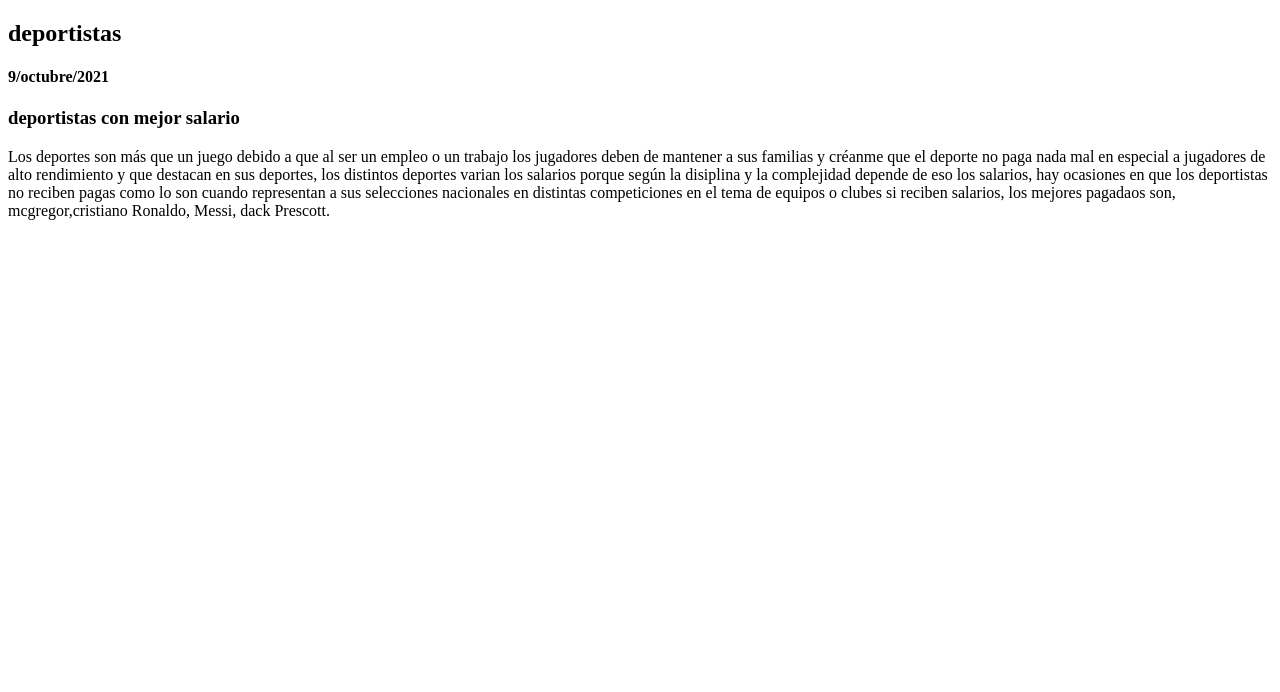
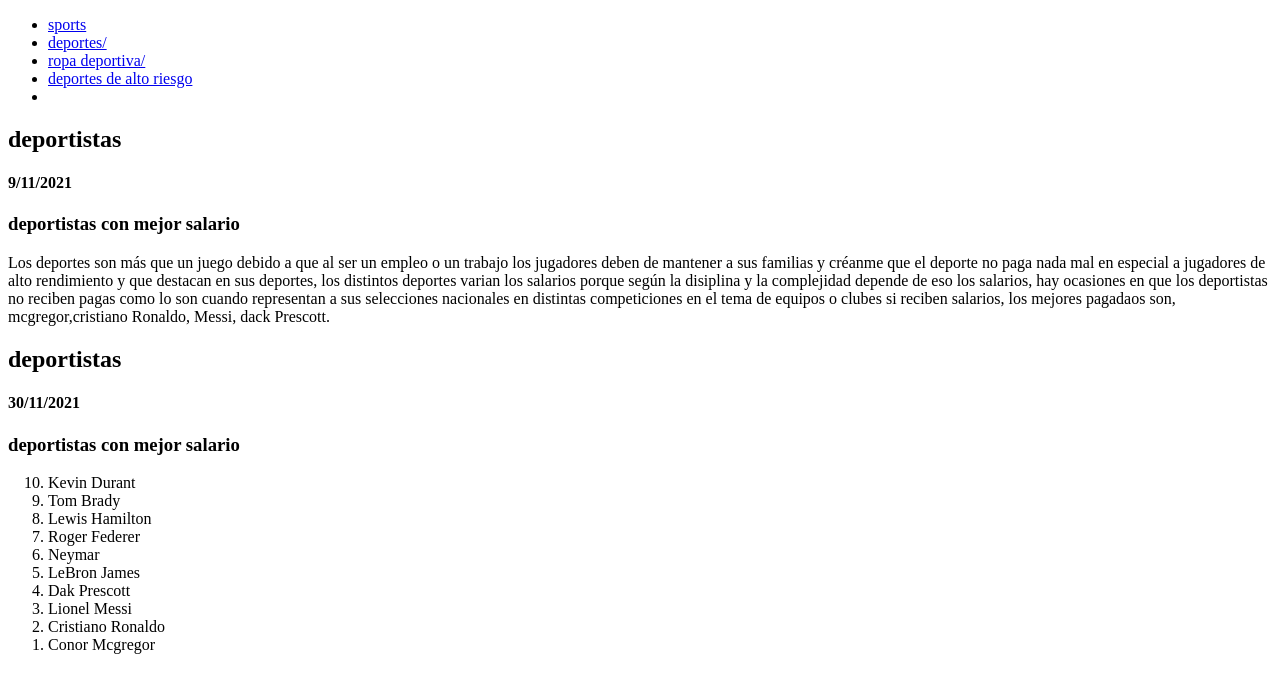
Before and after one commit to maldonado25/9-3-pesquera-maldonado-blog_de_mundoi, a plain HTML site: page Root/mi_tercer_tema.html in a window 1280 px wide. Drawn offline with Linux system fonts and the light colour scheme.

Commit message:
avance primer y segundo tema

```diff
--- a/Root/mi_tercer_tema.html
+++ b/Root/mi_tercer_tema.html
@@ -5,13 +5,23 @@
     <title>Index</title>
 </head>
 <body>
+    <!-- inicia mi barra de navegación -->
+    <nav>
+        <ul>
+            <li><a href="http://deportes/mejores/salarios.com" target="_blank">sports</a></li>
+            <li><a href="mi_primer_tema.html">deportes/<a></li>
+            <li><a href="mi_segundo_tema.html">ropa deportiva/<a></li>
+            <li><a href="mi_cuarto_tema.html">deportes de alto riesgo</a></li>
+            <li><a href="index.html"></a></li>
+        </ul>
+    </nav>
     <article>
         <header>
             <hgroup>
             <!--deportistas-->
             <h2>deportistas</h2>
             <!--09/11/2021-->
-           <h4>9/octubre/2021</h4>
+            <h4>9/11/2021</h4>
             </hgroup>
         </header>
             <!--deportistas mejor pagados-->
@@ -25,5 +35,36 @@
     </footer>
     </article>
     <!--fin entrada:nombre_del_articulo-->
+    <article>
+        <header>
+            <hgroup>
+            <!--deportistas-->
+            <h2>deportistas</h2>
+            <!--30/11/2021-->
+            <h4>30/11/2021</h4>
+            </hgroup>
+        </header>
+            <!--deportistas mejor pagados-->
+    </div>
+    <h3>deportistas con mejor salario</h3>
+    <ol reversed>
+    <li>Kevin Durant</li>
+    <li>Tom Brady</li>
+    <li>Lewis Hamilton</li>
+    <li>Roger Federer</li>
+    <li>Neymar</li>
+    <li>LeBron James</li>
+    <li>Dak Prescott</li>
+    <li>Lionel Messi</li>
+    <li>Cristiano Ronaldo</li>
+    <li>Conor Mcgregor</li>
+    </ol>
+    </div>
+    <!--termina contenido del articulo-->
+    <footer>
+
+    </footer>
+    </article>
+    <!--fin entrada:nombre_del_articulo-->
 </body>
 </html>
```
Also changed, not shown: Root/mi_primer_tema.html (+42 -0 lines). Lines whose indentation alone changed are shown as unchanged.
